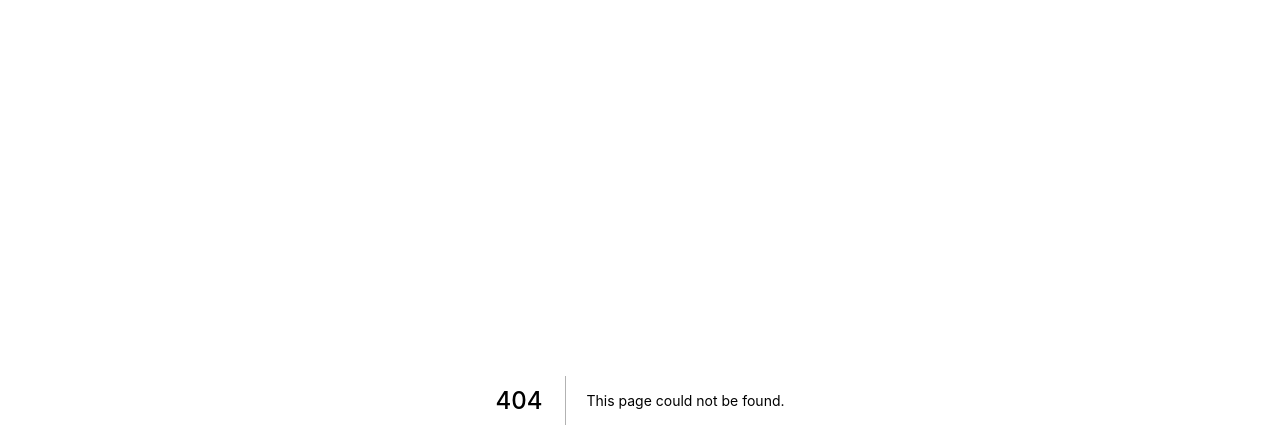
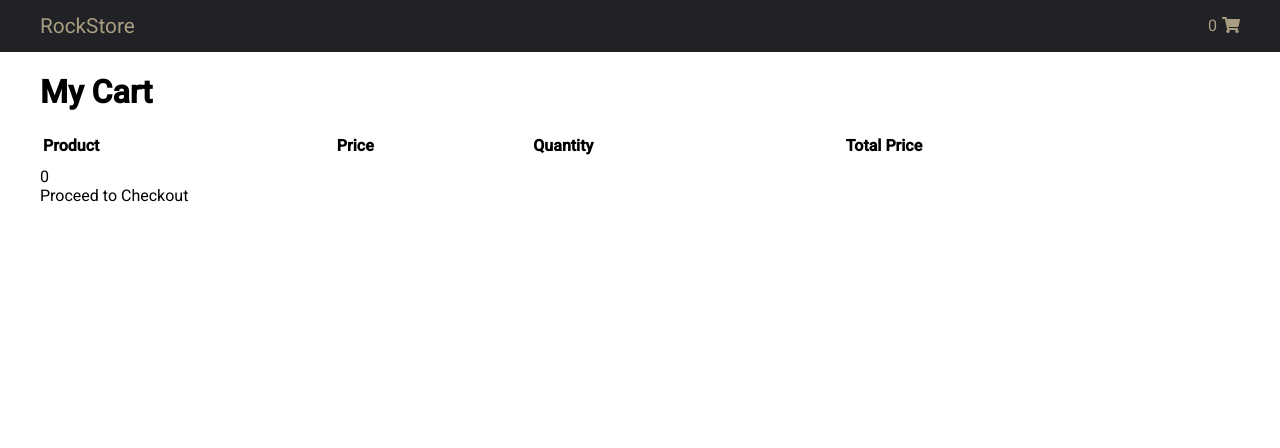
Before and after one commit to SpiderBeaver/rockstore-front, a Next.js app: page /cart in a window 1280 px wide. Before the commit this address had no page. Shown: the top 448 px of the page. Built offline with nearby package versions, Linux system fonts and the light colour scheme.

Commit message:
Basic cart page.

```diff
--- a/package.json
+++ b/package.json
@@ -15,7 +15,8 @@
     "axios": "^0.21.1",
     "next": "11.0.1",
     "react": "17.0.2",
-    "react-dom": "17.0.2"
+    "react-dom": "17.0.2",
+    "react-query": "^3.18.1"
   },
   "devDependencies": {
     "@types/react": "17.0.13",
--- /dev/null
+++ b/src/components/CartItemsTable.module.css
@@ -0,0 +1,12 @@
+.table {
+  width: 100%;
+}
+
+.headerCell {
+  text-align: left;
+  padding-bottom: 10px;
+}
+
+.cell {
+  padding: 20px 0;
+}
--- /dev/null
+++ b/src/components/CartItemsTable.tsx
@@ -0,0 +1,39 @@
+import React from 'react';
+import { Product } from '../domain/Product';
+import styles from './CartItemsTable.module.css';
+
+interface CartItem {
+  product: Product;
+  count: number;
+}
+
+export interface CartItemsTableProps {
+  items: CartItem[];
+}
+
+export default function CartItemsTable({ items }: CartItemsTableProps) {
+  return (
+    <table className={styles.table}>
+      <thead>
+        <tr>
+          <th className={styles.headerCell}>Product</th>
+          <th className={styles.headerCell}>Price</th>
+          <th className={styles.headerCell}>Quantity</th>
+          <th className={styles.headerCell}>Total Price</th>
+        </tr>
+      </thead>
+      <tbody>
+        {items
+          .sort((a, b) => (a.product.name > b.product.name ? 1 : -1))
+          .map((item) => (
+            <tr key={item.product.id} className={styles.row}>
+              <td className={styles.cell}>{item.product.name}</td>
+              <td className={styles.cell}>${item.product.price.toFixed(2)}</td>
+              <td className={styles.cell}>{item.count}</td>
+              <td className={styles.cell}>${(item.count * item.product.price).toFixed(2)}</td>
+            </tr>
+          ))}
+      </tbody>
+    </table>
+  );
+}
--- a/src/components/Header.tsx
+++ b/src/components/Header.tsx
@@ -17,8 +17,12 @@ export default function Header() {
             <Link href="/">RockStore</Link>
           </h1>
           <div className={styles.cart}>
-            <span>{cartContext.items.map((item) => item.count).reduce((a, b) => a + b, 0)}</span>
-            <FontAwesomeIcon icon={faShoppingCart} className={styles.cartIcon}></FontAwesomeIcon>
+            <Link href="/cart">
+              <a>
+                <span>{cartContext.items.map((item) => item.count).reduce((a, b) => a + b, 0)}</span>
+                <FontAwesomeIcon icon={faShoppingCart} className={styles.cartIcon}></FontAwesomeIcon>
+              </a>
+            </Link>
           </div>
         </div>
       </Container>
--- a/src/pages/_app.tsx
+++ b/src/pages/_app.tsx
@@ -1,13 +1,18 @@
 import type { AppProps } from 'next/app';
 import React from 'react';
+import { QueryClient, QueryClientProvider } from 'react-query';
 import '../../styles/globals.css';
 import { CartContextProvider } from '../context/CartContext';
 
+const queryClient = new QueryClient();
+
 function MyApp({ Component, pageProps }: AppProps) {
   return (
-    <CartContextProvider>
-      <Component {...pageProps} />
-    </CartContextProvider>
+    <QueryClientProvider client={queryClient}>
+      <CartContextProvider>
+        <Component {...pageProps} />
+      </CartContextProvider>
+    </QueryClientProvider>
   );
 }
 export default MyApp;
--- /dev/null
+++ b/src/pages/cart.tsx
@@ -0,0 +1,46 @@
+import React, { useContext } from 'react';
+import { useQueries } from 'react-query';
+import { fetchProduct } from '../api/api';
+import CartItemsTable from '../components/CartItemsTable';
+import Container from '../components/Container';
+import Header from '../components/Header';
+import { CartContext } from '../context/CartContext';
+import { Product } from '../domain/Product';
+
+export default function CartPage() {
+  const cartContext = useContext(CartContext);
+
+  const productQueries = useQueries(
+    cartContext.items.map((cartItem) => ({
+      queryKey: ['product', cartItem.productId],
+      queryFn: () => fetchProduct(cartItem.productId),
+    }))
+  );
+  const products = productQueries.every((q) => q.status === 'success')
+    ? productQueries.map((q) => q.data as Product)
+    : null;
+
+  const productsWithCounts =
+    products !== null
+      ? cartContext.items.map((cartItem) => ({
+          product: products.find((p) => p.id === cartItem.productId)!,
+          count: cartItem.count,
+        }))
+      : null;
+
+  const totalPrice = productsWithCounts
+    ?.map((product) => product.product.price * product.count)
+    .reduce((a, b) => a + b, 0);
+
+  return (
+    <div>
+      <Header></Header>
+      <Container>
+        <h1>My Cart</h1>
+        {productsWithCounts && <CartItemsTable items={productsWithCounts}></CartItemsTable>}
+        <div>{totalPrice && <span>Total: ${totalPrice.toFixed(2)}</span>}</div>
+        <a href="#">Proceed to Checkout</a>
+      </Container>
+    </div>
+  );
+}
--- a/src/pages/index.tsx
+++ b/src/pages/index.tsx
@@ -24,7 +24,7 @@ export const getServerSideProps: GetServerSideProps<HomeProps> = async (context)
   };
 };
 
-export default function Home({ products }: HomeProps) {
+export default function HomePage({ products }: HomeProps) {
   return (
     <div className={styles.page}>
       <Head>
```
Also changed, not shown: 1 other file (tests, documents, lock files or other folders).
